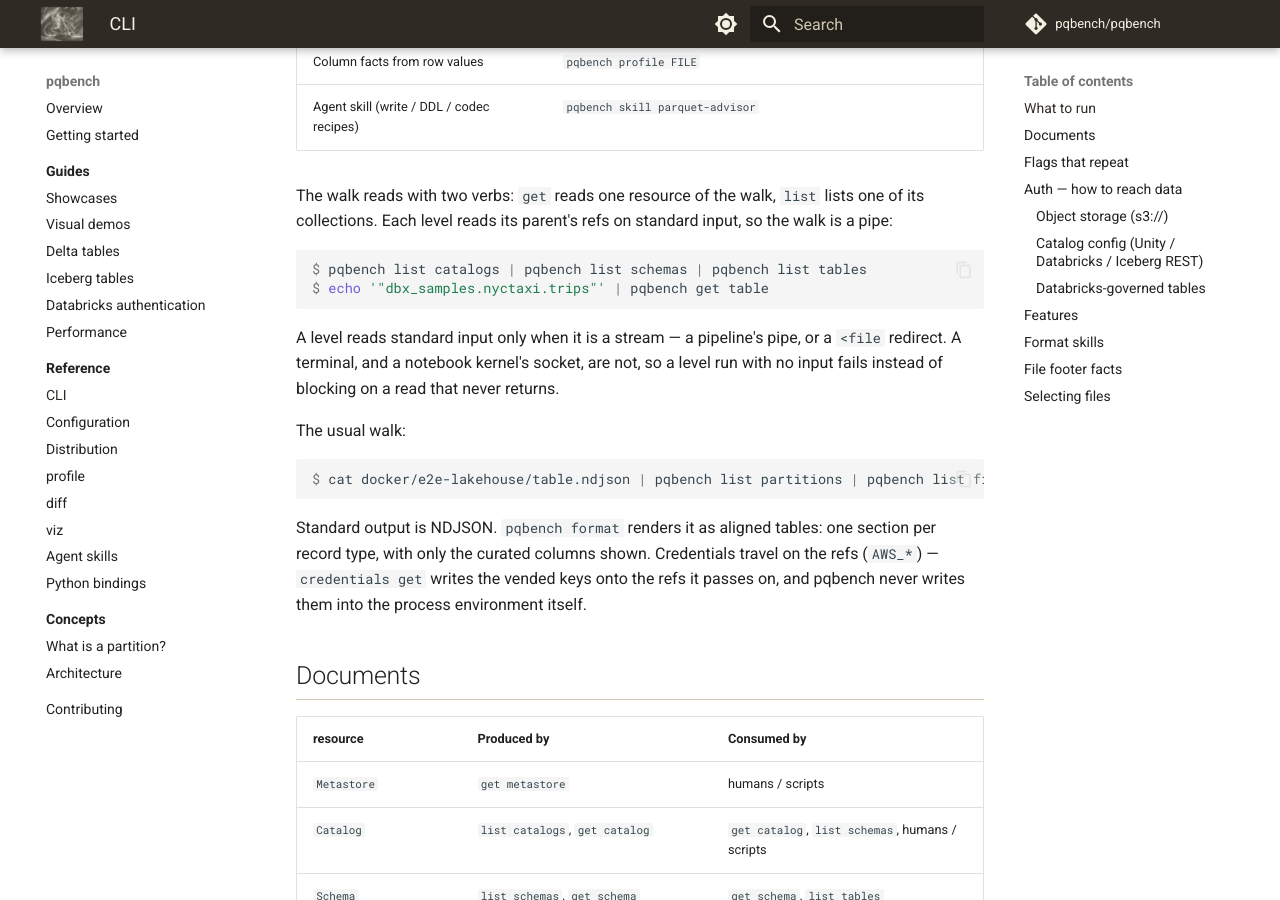
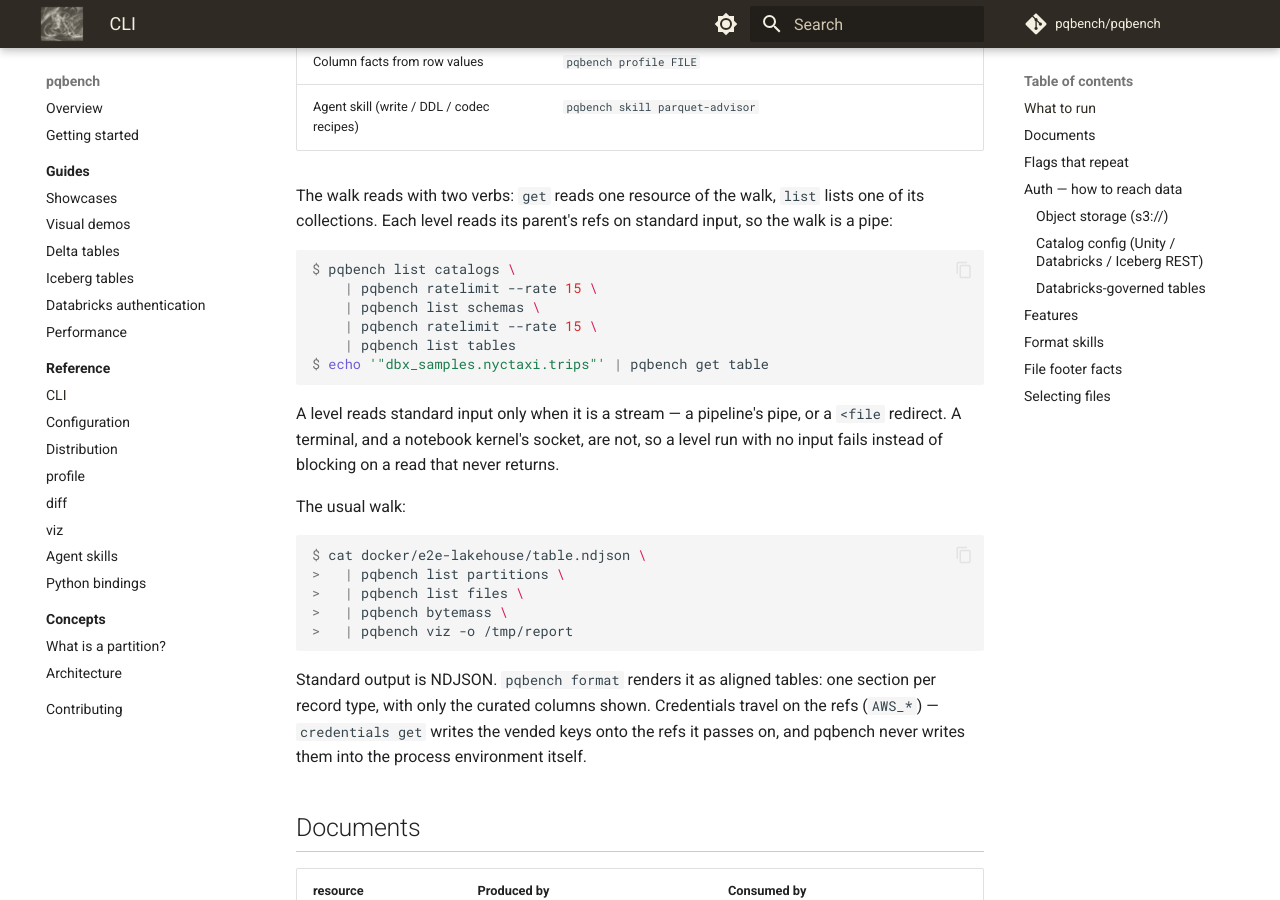
Before and after one commit to pqbench/pqbench, an MkDocs documentation site: the page built from docs/cli.md, in a window 1280 px wide and 900 px high, scrolled down 1155 px. Built offline with MkDocs 1.6.1 and Material for MkDocs 9.7.7, drawn with Linux system fonts in a browser that asks for light colours; comment, search, counter and statistics services are not loaded.

Commit message:
docs(walk): pace the schema and table fan-outs (#144)
* docs(walk): pace the schema and table fan-outs

The rate limits are per endpoint, so the pacing stages sit before the two
catalog fan-outs: list schemas (one request per catalog) and list tables (one
per schema). The table levels are one request per record and need no stage of
their own, so the script drops the third stage and the examples follow.

The walk examples wrap one stage per line, so the pipeline reads as the level
it is.

* docs(walk): pace the table levels too

The refs entering credentials check fan out one catalog request per table
across check, get, and get table, so they take the same ratelimit stage as the
listings. The script keeps its previous pipeline; the docs regain the third
stage.

* docs(readme): end the walk at the treemap

The walk exists to produce the page; the example now closes with viz instead of
rendering the stream as a table.

````diff
--- a/docs/cli.md
+++ b/docs/cli.md
@@ -33,7 +33,11 @@ lists one of its collections. Each level reads its parent's refs on standard
 input, so the walk is a pipe:
 
 ```console no-run
-$ pqbench list catalogs | pqbench list schemas | pqbench list tables
+$ pqbench list catalogs \
+    | pqbench ratelimit --rate 15 \
+    | pqbench list schemas \
+    | pqbench ratelimit --rate 15 \
+    | pqbench list tables
 $ echo '"dbx_samples.nyctaxi.trips"' | pqbench get table
 ```
 
@@ -44,7 +48,11 @@ level run with no input fails instead of blocking on a read that never returns.
 The usual walk:
 
 ```console run delta
-$ cat docker/e2e-lakehouse/table.ndjson | pqbench list partitions | pqbench list files | pqbench bytemass | pqbench viz -o /tmp/report
+$ cat docker/e2e-lakehouse/table.ndjson \
+>   | pqbench list partitions \
+>   | pqbench list files \
+>   | pqbench bytemass \
+>   | pqbench viz -o /tmp/report
 ```
 
 Standard output is NDJSON. `pqbench format` renders it as aligned tables: one
````
Also changed, not shown: README.md (+17 -5 lines), docs/performance.md (+11 -4 lines), docs/viz.md (+8 -2 lines), 4 other files.
